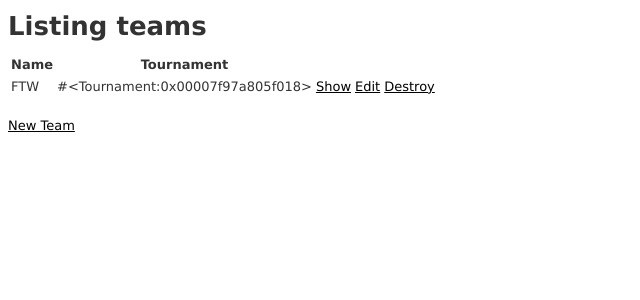
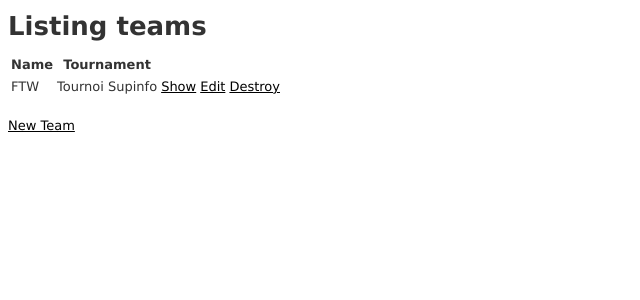
Before and after one commit to Lusit/GestionLAN, a Rails app: page /teams in a window 1280 px wide. Shown: the top 300 px of the page, without its empty margins (0-640 px from the left). Run offline with Rails 7, Linux system fonts and the light colour scheme; data comes from the database, SQL or seed files in the repository; style sheets or scripts are compiled from the project's sources; some libraries are stand-ins or nearby versions.

Commit message:
correction index team

```diff
--- a/app/views/teams/index.html.erb
+++ b/app/views/teams/index.html.erb
@@ -12,7 +12,7 @@
 <% @teams.each do |team| %>
   <tr>
     <td><%= team.name %></td>
-    <td><%= team.tournament %></td>
+    <td><%= team.tournament.name %></td>
     <td><%= link_to 'Show', team %></td>
     <td><%= link_to 'Edit', edit_team_path(team) %></td>
     <td><%= link_to 'Destroy', team, confirm: 'Are you sure?', method: :delete %></td>
```
